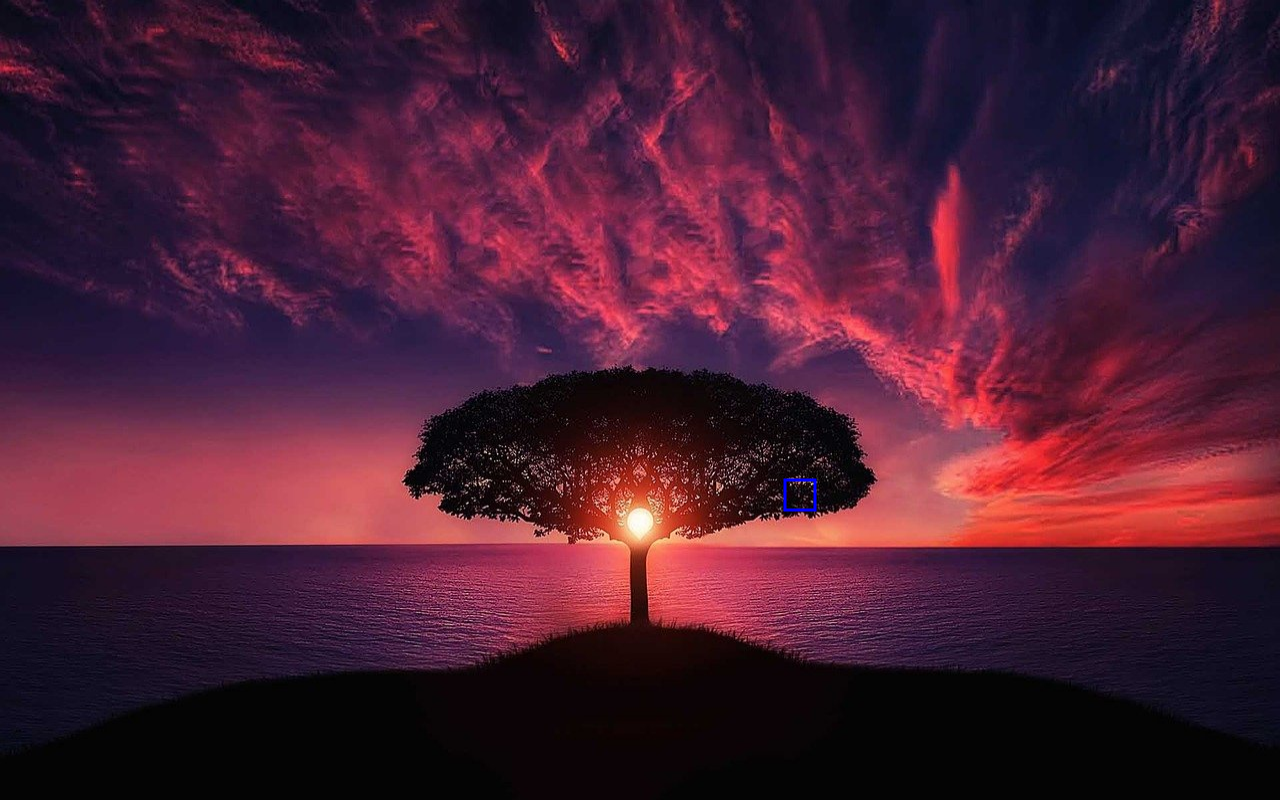
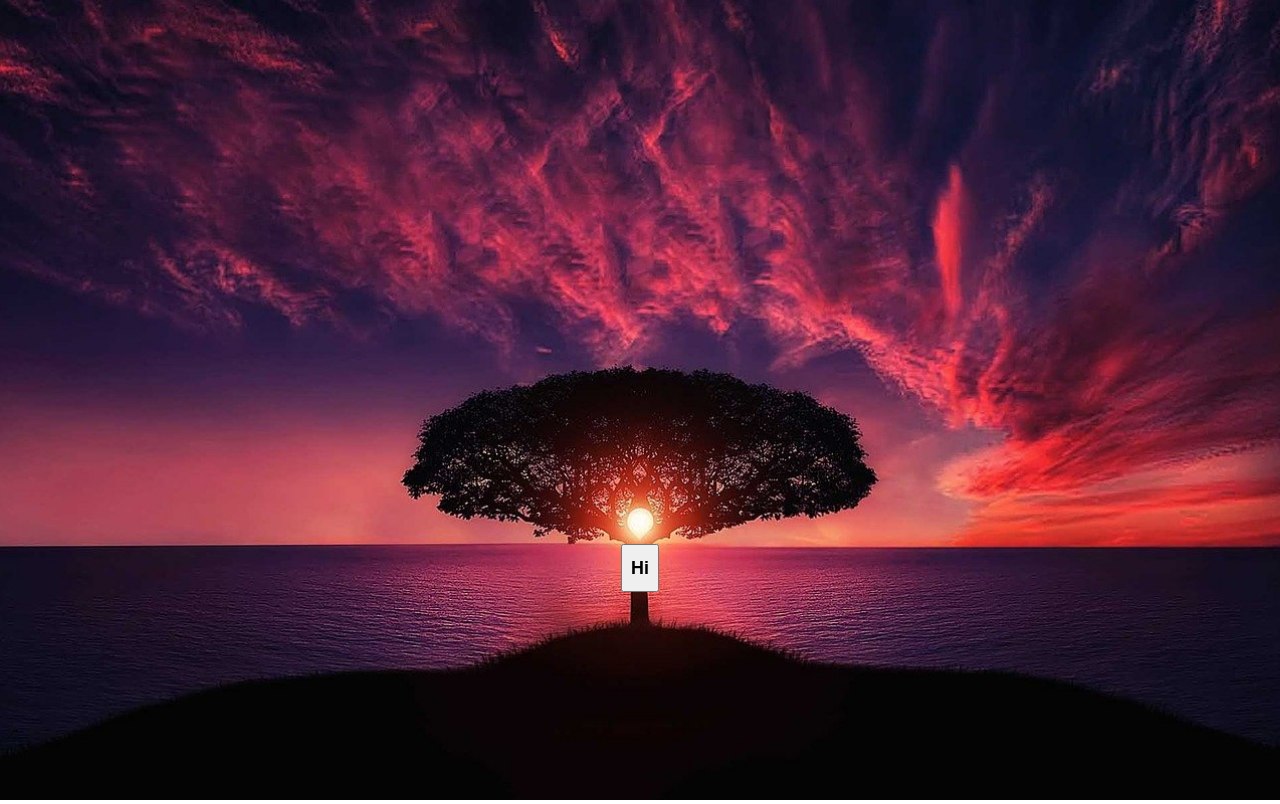
Before and after one commit to emmanuelkamala/image-tree, a React (Create React App) app: page / in a window 1280 px wide. Built offline with nearby package versions, Linux system fonts and the light colour scheme.

Commit message:
Add styles to the app

```diff
--- a/src/App.js
+++ b/src/App.js
@@ -1,8 +1,10 @@
-import Canvas from './Canvas';
+import './app.css';
 
 function App() {
   return (
-    <Canvas />
+    <div className="home">
+      <button className="button"><h4>Hi</h4></button>
+    </div>
   );
 }
 
--- a/src/Canvas.jsx
+++ /dev/null
@@ -1,36 +0,0 @@
-import React from 'react';
-import tree from './tree.jpg';
-import './canvas.css';
-
-class Canvas extends React.Component {
-  constructor(props) {
-    super(props);
-    this.myRef = React.createRef();
-  }
-
-  componentDidMount() {
-    const canvas = this.myRef.current;
-    const ctx = canvas.getContext("2d")
-    const img = new Image();
-    img.onload = () => {
-      ctx.drawImage(img, 0, 0, img.width, img.height, 0, 0, canvas.width, canvas.height)
-      ctx.lineWidth = 3;
-      ctx.strokeStyle = "blue";
-      ctx.strokeRect(785, 480, 30, 30)
-    };
-    img.src = tree;
-  }
-
-  render() {
-    return(
-      <canvas
-        ref = {this.myRef}
-        width={window.innerWidth}
-        height={window.innerHeight}
-        className="tree"
-      />
-    )
-  }
-}
-
-export default Canvas;
--- /dev/null
+++ b/src/app.css
@@ -0,0 +1,19 @@
+.home {
+  background-image: url('tree.jpg');
+  background-repeat: no-repeat;
+  background-position: center;
+  background-size: cover;
+  width: 100%;
+    height:100vh;
+    position: relative;
+}
+
+.button {
+  position: absolute;
+  top: 68%;
+  left: 48.5%;
+  margin: 0;
+  font-size: 1.4vw;
+  width: 3vw;
+  height: 6vh;
+}
--- a/src/canvas.css
+++ /dev/null
@@ -1,5 +0,0 @@
-.tree {
-  width: 100%;
-  height: 100%;
-  object-fit: cover;
-}
--- a/src/index.css
+++ b/src/index.css
@@ -9,8 +9,3 @@ html {
   width: 100vw;
   overflow: hidden;
 }
-
-body {
-  margin: 0 auto;
-  background-size: cover;
-}
```
